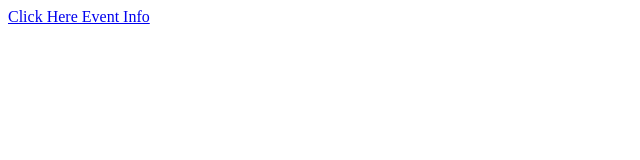
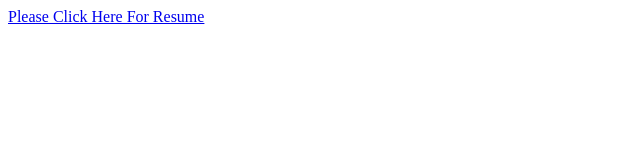
Before and after one commit to oadesina2/GQ, a plain HTML site: page index.html in a window 1280 px wide. Shown: the full height of the page, 0-640 px from the left. Drawn offline with Linux system fonts and the light colour scheme.

Commit message:
Update index.html

```diff
--- a/index.html
+++ b/index.html
@@ -1,3 +1,3 @@
 <html>
-  <p><a href="OluPipelineEngineer.pdf">Click Here Event Info</a></p>
+  <p><a href="OluPipelineEngineer.pdf">Please Click Here For Resume</a></p>
 </html>
```
